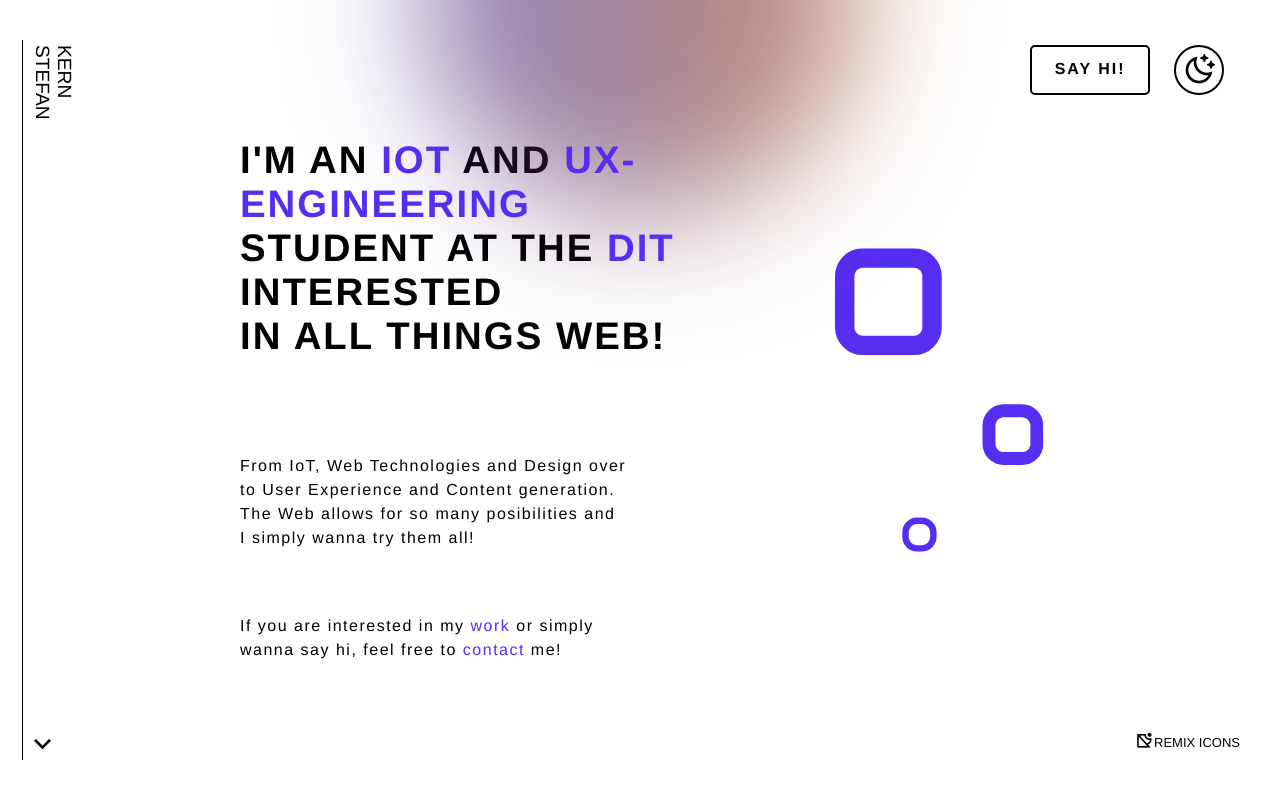
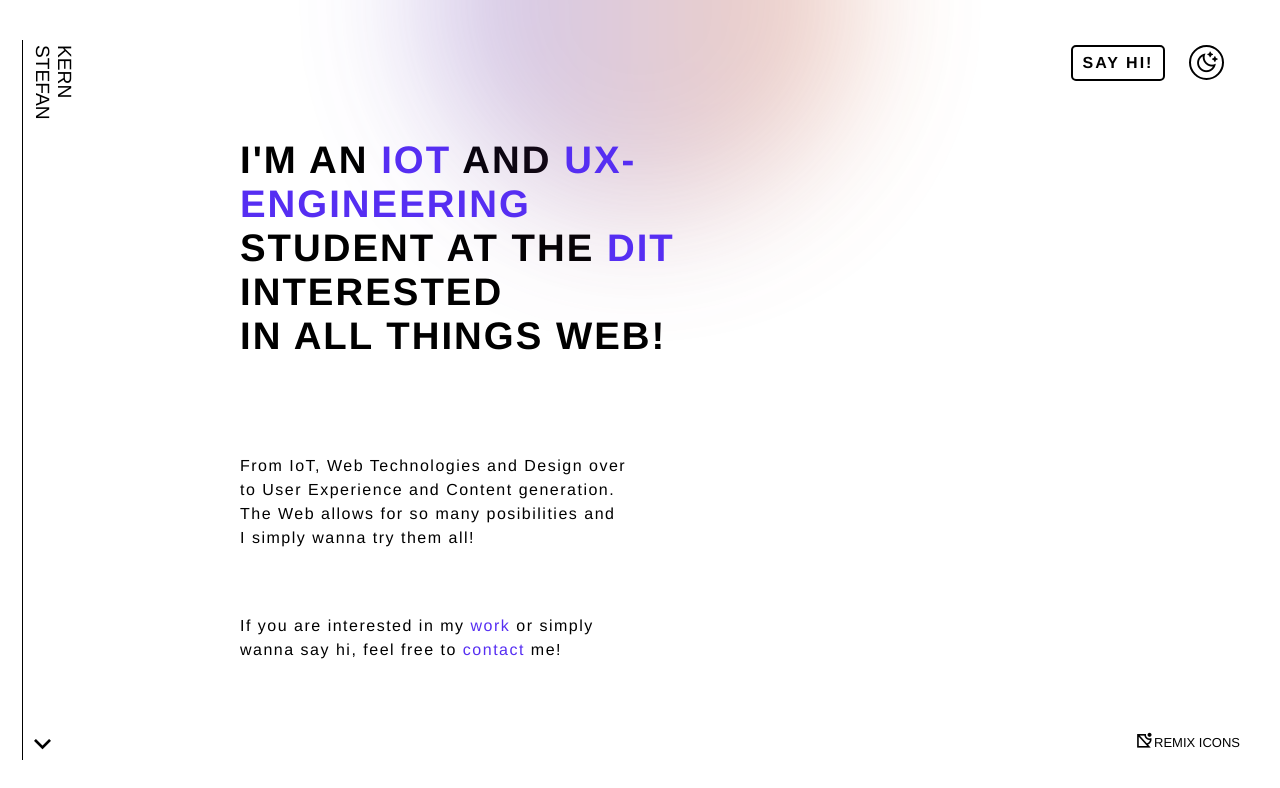
Before and after one commit to blackwolf244/Personal-Website, a Vue app: page / in a window 1280 px wide. Shown: the top 788 px of the page. Built offline with nearby package versions, Linux system fonts and the light colour scheme.

Commit message:
Button Changes & Contrast Enhancements

```diff
--- a/src/components/Effect.vue
+++ b/src/components/Effect.vue
@@ -27,7 +27,6 @@ export default {
 
 <style scoped>
 #blob {
-  background-color: white;
   height: 34vmax;
   aspect-ratio: 1;
   position: absolute;
@@ -37,7 +36,7 @@ export default {
   border-radius: 50%;
   background: linear-gradient(to right, var(--q), var(--p));
   animation: spin 10s linear infinite;
-  opacity: 0.8;
+  opacity: 0.5;
 }
 
 @keyframes spin {
@@ -50,7 +49,7 @@ export default {
 .blur {
   pointer-events: none;
   z-index: 2;
-  filter: blur(5vmax) brightness(60%) opacity(70%);
+  filter: blur(5vmax) brightness(80%) opacity(50%);
 }
 
 @media (prefers-reduced-motion) {
--- a/src/components/Landing.vue
+++ b/src/components/Landing.vue
@@ -5,30 +5,15 @@
     <div class="p1">
       <h1>
         I'm an
-        <a
-          target="_blank"
-          rel="noopener noreferrer"
-          href="https://techterms.com/definition/internet_of_things"
-          data-tooltip="https://techterms.com/definition/internet_of_things"
-          >IOT</a
-        >
+        <a target="_blank" rel="noopener noreferrer" href="https://techterms.com/definition/internet_of_things"
+          data-tooltip="https://techterms.com/definition/internet_of_things">IOT</a>
         and
-        <a
-          target="_blank"
-          rel="noopener noreferrer"
-          href="https://dev.to/emmabostian/ux-engineering-3hem"
-          data-tooltip="https://dev.to/emmabostian/ux-engineering-3hem"
-          >UX-Engineering</a
-        >
+        <a target="_blank" rel="noopener noreferrer" href="https://dev.to/emmabostian/ux-engineering-3hem"
+          data-tooltip="https://dev.to/emmabostian/ux-engineering-3hem">UX-Engineering</a>
         <br />
         Student at the
-        <a
-          target="_blank"
-          rel="noopener noreferrer"
-          href="https://www.th-deg.de/en"
-          data-tooltip="https://www.th-deg.de/en"
-          >DIT</a
-        >
+        <a target="_blank" rel="noopener noreferrer" href="https://www.th-deg.de/en"
+          data-tooltip="https://www.th-deg.de/en">DIT</a>
         interested <br />in all things web!
       </h1>
       <p>
@@ -41,7 +26,7 @@
         say hi, feel free to <a href="#contact">contact</a> me!
       </p>
     </div>
-    <div class="illustration">
+    <!-- <div class="illustration">
       <svg
         aria-hidden="true"
         focusable="false"
@@ -128,7 +113,7 @@
           />
         </g>
       </svg>
-    </div>
+    </div> -->
   </div>
 </template>
 
@@ -137,9 +122,11 @@
   width: 100%;
   display: inline-block;
 }
+
 .p1 {
   float: left;
 }
+
 .illustration {
   float: left;
   display: none;
@@ -176,6 +163,7 @@ a {
 }
 
 @media only screen and (min-width: 768px) {
+
   /* For desktop: */
   .p1 {
     width: 100%;
@@ -188,9 +176,11 @@ a {
   .p1 {
     width: 60%;
   }
+
   h1 {
     padding-bottom: 6rem;
   }
+
   p {
     padding-bottom: 4rem;
   }
--- a/src/components/Nav.vue
+++ b/src/components/Nav.vue
@@ -75,17 +75,17 @@
 }
 
 .contact {
+  padding: 8px;
   text-decoration: none;
-  line-height: 23px;
-  padding: 10px;
+  line-height: 1rem;
   font-weight: bold;
   font-size: 1rem;
-  padding-left: 1.4rem;
-  padding-right: 1.4rem;
   letter-spacing: 2px;
   text-transform: uppercase;
   text-align: center;
   color: var(--text);
+  padding-left: 0.6rem;
+  padding-right: 0.6rem;
   border: 2px solid;
   border-color: var(--border);
   border-radius: 5px;
@@ -102,12 +102,12 @@
   color: var(--text);
   border: solid 2px;
   border-color: var(--border);
-  width: 50px;
-  height: 50px;
+  width: 35px;
+  height: 35px;
   border-radius: 50%;
   cursor: pointer;
   font-family: "Helvetica Neue", "Helvetica", "Arial", sans-serif;
-  font-size: 2rem;
+  font-size: 1.4rem;
   text-decoration: none;
   margin-left: 1.5rem;
   margin-right: 1rem;
--- a/src/components/Projects.vue
+++ b/src/components/Projects.vue
@@ -5,22 +5,12 @@
   <p>To keep on learning you have to keep on trying new stuff so I do!</p>
   <p>Check out some of my Projects on GitHub and Dribbble!</p>
   <div class="social-icons">
-    <a
-      target="_blank"
-      rel="noopener noreferrer"
-      class="social-icon"
-      href="https://dribbble.com/StKern"
-      data-tooltip="Dribble"
-      ><span class="sr">Dribble</span><i class="ri-dribbble-line"></i
-    ></a>
-    <a
-      target="_blank"
-      rel="noopener noreferrer"
-      class="social-icon"
-      data-tooltip="Github"
-      href="https://github.com/blackwolf244"
-      ><span class="sr">GitHub</span><i class="ri-github-line"></i
-    ></a>
+    <a target="_blank" rel="noopener noreferrer" class="social-icon" href="https://dribbble.com/StKern"
+      data-tooltip="Dribbble"><span class="sr">Dribbble</span><i class="ri-dribbble-line"></i></a>
+    <a target="_blank" rel="noopener noreferrer" class="social-icon" data-tooltip="GitHub"
+      href="https://github.com/blackwolf244"><span class="sr">GitHub</span><i class="ri-github-line"></i></a>
+    <a target="_blank" rel="noopener noreferrer" class="social-icon" data-tooltip="CodePen"
+      href="https://codepen.io/blackwolf244"><span class="sr">CodePen</span><i class="ri-codepen-line"></i></a>
   </div>
   <h2>Check out my Blog:</h2>
   <div class="cnt">
@@ -72,6 +62,7 @@ p {
 }
 
 @keyframes shake {
+
   10%,
   90% {
     transform: translate3d(-1px, 0, 0);
@@ -108,13 +99,14 @@ p {
 }
 
 .social-icons {
-  min-width: 100px;
-  max-width: 150px;
+  min-width: 160px;
+  max-width: 200px;
   display: flex;
   padding-top: 1rem;
   padding-bottom: 2rem;
   justify-content: space-between;
 }
+
 .social-icon {
   display: flex;
   align-items: center;
```
